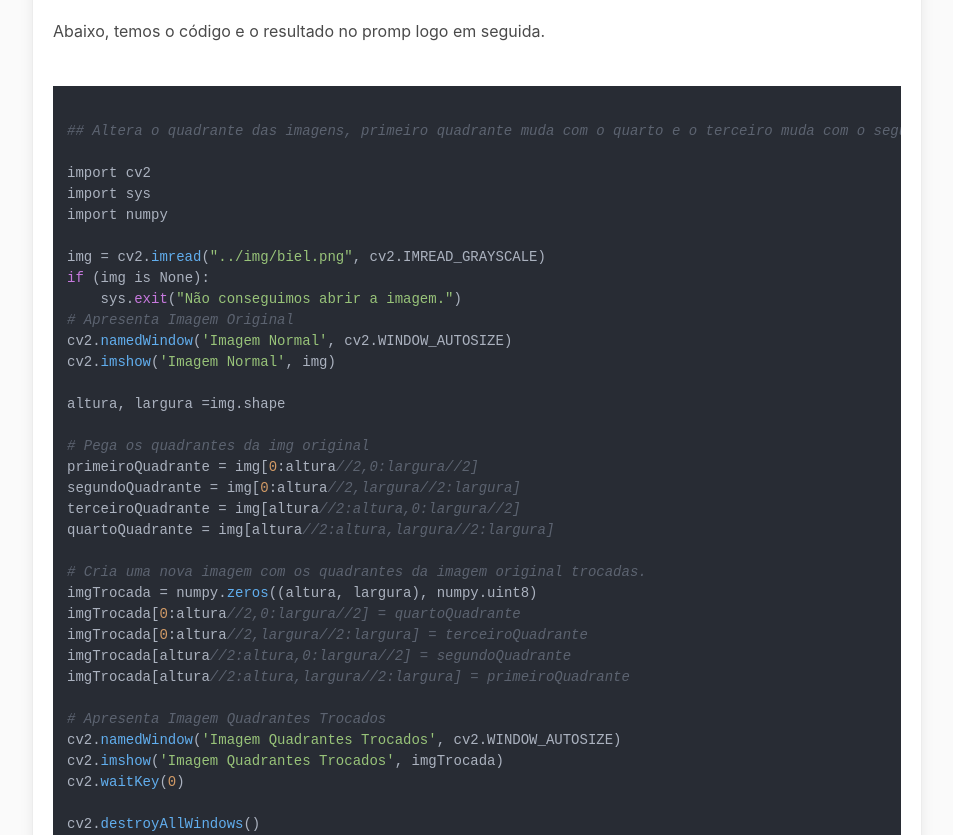
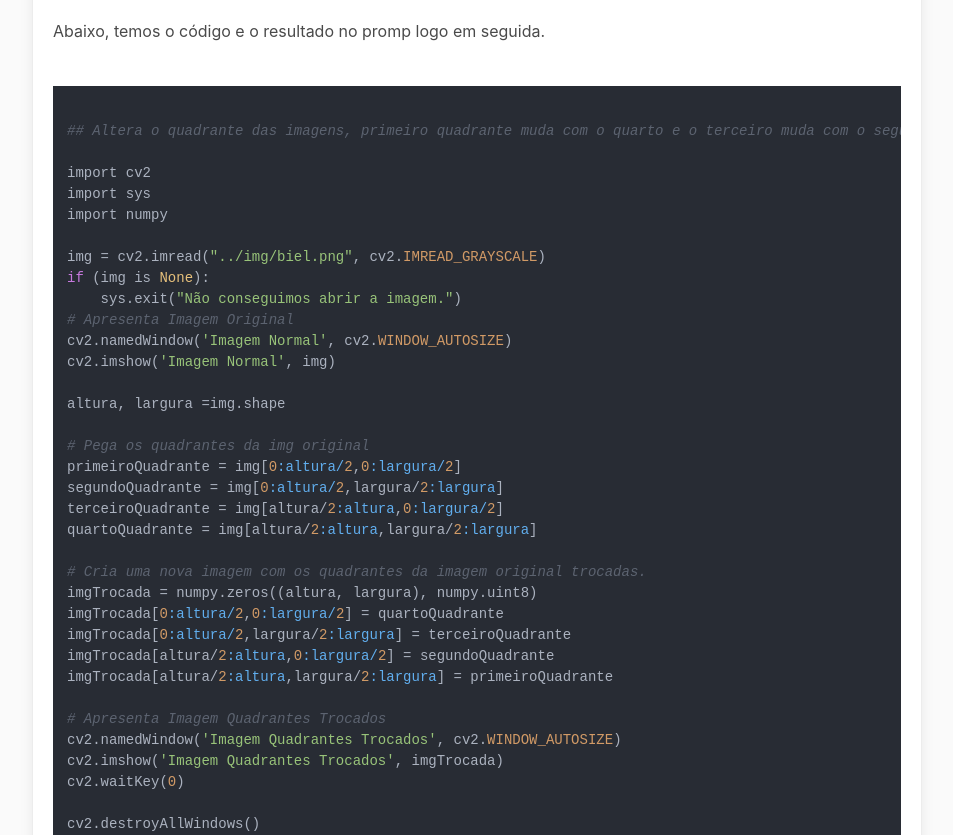
Before and after one commit to AtysonJaime/pdi, a plain HTML site: page exercicios/muda-quadrante/index.html in a window 1280 px wide. Shown: the part 841-1676 px from the top of the page, without its empty margins (311-1264 px from the left). Drawn offline with nearby package versions, Linux system fonts and the light colour scheme.

Commit message:
:zap: Ajeita snippet do código

```diff
--- a/exercicios/muda-quadrante/index.html
+++ b/exercicios/muda-quadrante/index.html
@@ -109,17 +109,17 @@ cv2.imshow('Imagem Normal', img)
 altura, largura =img.shape
 
 # Pega os quadrantes da img original
-primeiroQuadrante = img[0:altura//2,0:largura//2]
-segundoQuadrante = img[0:altura//2,largura//2:largura]
-terceiroQuadrante = img[altura//2:altura,0:largura//2]
-quartoQuadrante = img[altura//2:altura,largura//2:largura]
+primeiroQuadrante = img[0:altura/2,0:largura/2]
+segundoQuadrante = img[0:altura/2,largura/2:largura]
+terceiroQuadrante = img[altura/2:altura,0:largura/2]
+quartoQuadrante = img[altura/2:altura,largura/2:largura]
 
 # Cria uma nova imagem com os quadrantes da imagem original trocadas.
 imgTrocada = numpy.zeros((altura, largura), numpy.uint8)
-imgTrocada[0:altura//2,0:largura//2] = quartoQuadrante
-imgTrocada[0:altura//2,largura//2:largura] = terceiroQuadrante
-imgTrocada[altura//2:altura,0:largura//2] = segundoQuadrante
-imgTrocada[altura//2:altura,largura//2:largura] = primeiroQuadrante
+imgTrocada[0:altura/2,0:largura/2] = quartoQuadrante
+imgTrocada[0:altura/2,largura/2:largura] = terceiroQuadrante
+imgTrocada[altura/2:altura,0:largura/2] = segundoQuadrante
+imgTrocada[altura/2:altura,largura/2:largura] = primeiroQuadrante
 
 # Apresenta Imagem Quadrantes Trocados
 cv2.namedWindow('Imagem Quadrantes Trocados', cv2.WINDOW_AUTOSIZE)
```
